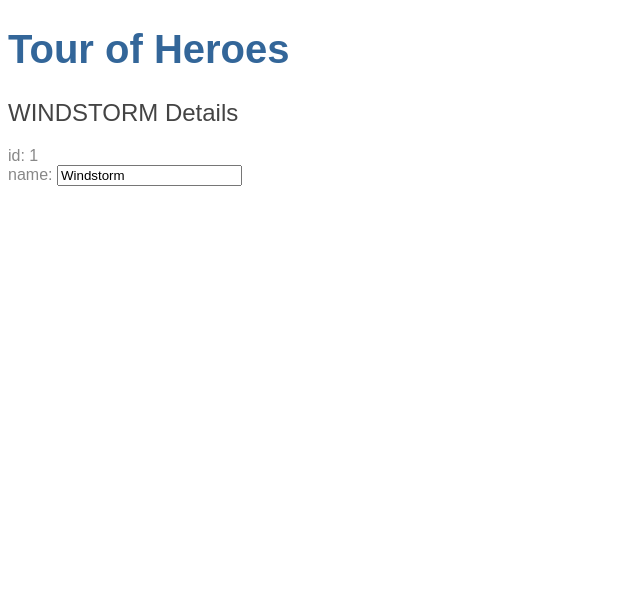
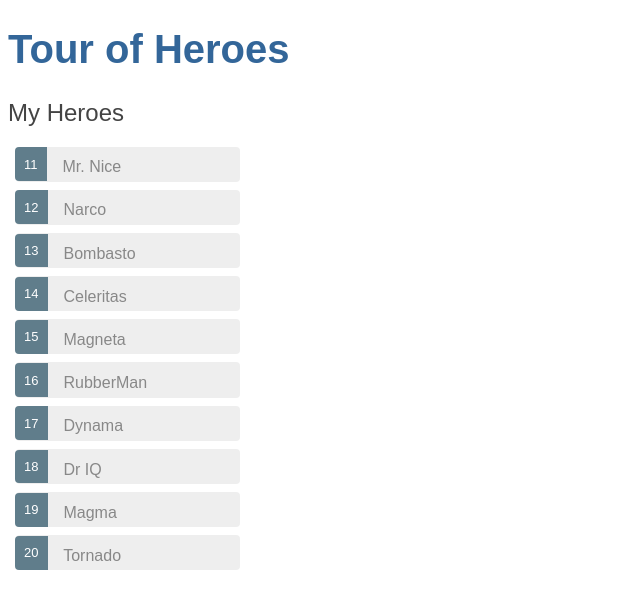
Before and after one commit to dyegonog/tour-of-heroes, an Angular app: page / in a window 1280 px wide. Shown: the top 608 px of the page, without its empty margins (0-640 px from the left). Built offline with nearby package versions, Linux system fonts and the light colour scheme.

Commit message:
Display a list

```diff
--- a/src/app/heroes/heroes.component.css
+++ b/src/app/heroes/heroes.component.css
@@ -0,0 +1,53 @@
+.selected {
+    background-color: #CFD8DC !important;
+    color: white;
+}
+
+.heroes {
+    margin: 0 0 2em 0;
+    list-style-type: none;
+    padding: 0;
+    width: 15em;
+}
+
+.heroes li {
+    cursor: pointer;
+    position: relative;
+    left: 0;
+    background-color: #EEE;
+    margin: .5em;
+    padding: .3em 0;
+    height: 1.6em;
+    border-radius: 4px;
+}
+
+.heroes li.selected:hover {
+    background-color: #BBD8DC !important;
+    color: white;
+}
+
+.heroes li:hover {
+    color: #607D8B;
+    background-color: #DDD;
+    left: .1em;
+}
+
+.heroes .text {
+    position: relative;
+    top: -3px;
+}
+
+.heroes .badge {
+    display: inline-block;
+    font-size: small;
+    color: white;
+    padding: 0.8em 0.7em 0 0.7em;
+    background-color: #607D8B;
+    line-height: 1em;
+    position: relative;
+    left: -1px;
+    top: -4px;
+    height: 1.8em;
+    margin-right: .8em;
+    border-radius: 4px 0 0 4px;
+  }
--- a/src/app/heroes/heroes.component.html
+++ b/src/app/heroes/heroes.component.html
@@ -1,7 +1,15 @@
-<h2>{{hero.name | uppercase}} Details</h2>
-<div><span>id: </span>{{hero.id}}</div>
-<div>
-  <label>name:
-     <input [(ngModel)]="hero.name" placeholder="name"/>
-  </label>
+<h2>My Heroes</h2>
+<ul class="heroes">
+  <li *ngFor="let hero of heroes" (click)="onSelect(hero)" [class.selected]="hero === selectedHero">
+    <span class="badge">{{hero.id}}</span> {{hero.name}}
+  </li>
+</ul>
+<div *ngIf="selectedHero">
+  <h2>{{selectedHero.name | uppercase}} Details</h2>
+  <div><span> id: </span>{{selectedHero.id}}</div>
+  <div>
+    <label>name:
+      <input [(ngModel)]="selectedHero.name" placeholder="name">
+    </label>
+  </div>
 </div>
--- a/src/app/heroes/heroes.component.ts
+++ b/src/app/heroes/heroes.component.ts
@@ -1,5 +1,6 @@
 import { Component, OnInit } from '@angular/core';
 import { Hero } from '../hero';
+import { HEROES } from '../mock-heroes';
 
 @Component({
   selector: 'app-heroes',
@@ -7,14 +8,16 @@ import { Hero } from '../hero';
   styleUrls: ['./heroes.component.css']
 })
 export class HeroesComponent implements OnInit {
-  hero: Hero = {
-    id: 1,
-    name: 'Windstorm'
-  };
+  heroes = HEROES;
+  selectedHero: Hero;
 
   constructor() { }
 
   ngOnInit() {
   }
 
+  onSelect(hero: Hero): void {
+    this.selectedHero = hero;
+  }
+
 }
--- /dev/null
+++ b/src/app/mock-heroes.ts
@@ -0,0 +1,14 @@
+import { Hero } from './hero';
+
+export const HEROES: Hero[] = [
+    { id: 11, name: 'Mr. Nice' },
+    { id: 12, name: 'Narco' },
+    { id: 13, name: 'Bombasto' },
+    { id: 14, name: 'Celeritas' },
+    { id: 15, name: 'Magneta' },
+    { id: 16, name: 'RubberMan' },
+    { id: 17, name: 'Dynama' },
+    { id: 18, name: 'Dr IQ' },
+    { id: 19, name: 'Magma' },
+    { id: 20, name: 'Tornado' }
+];
```
